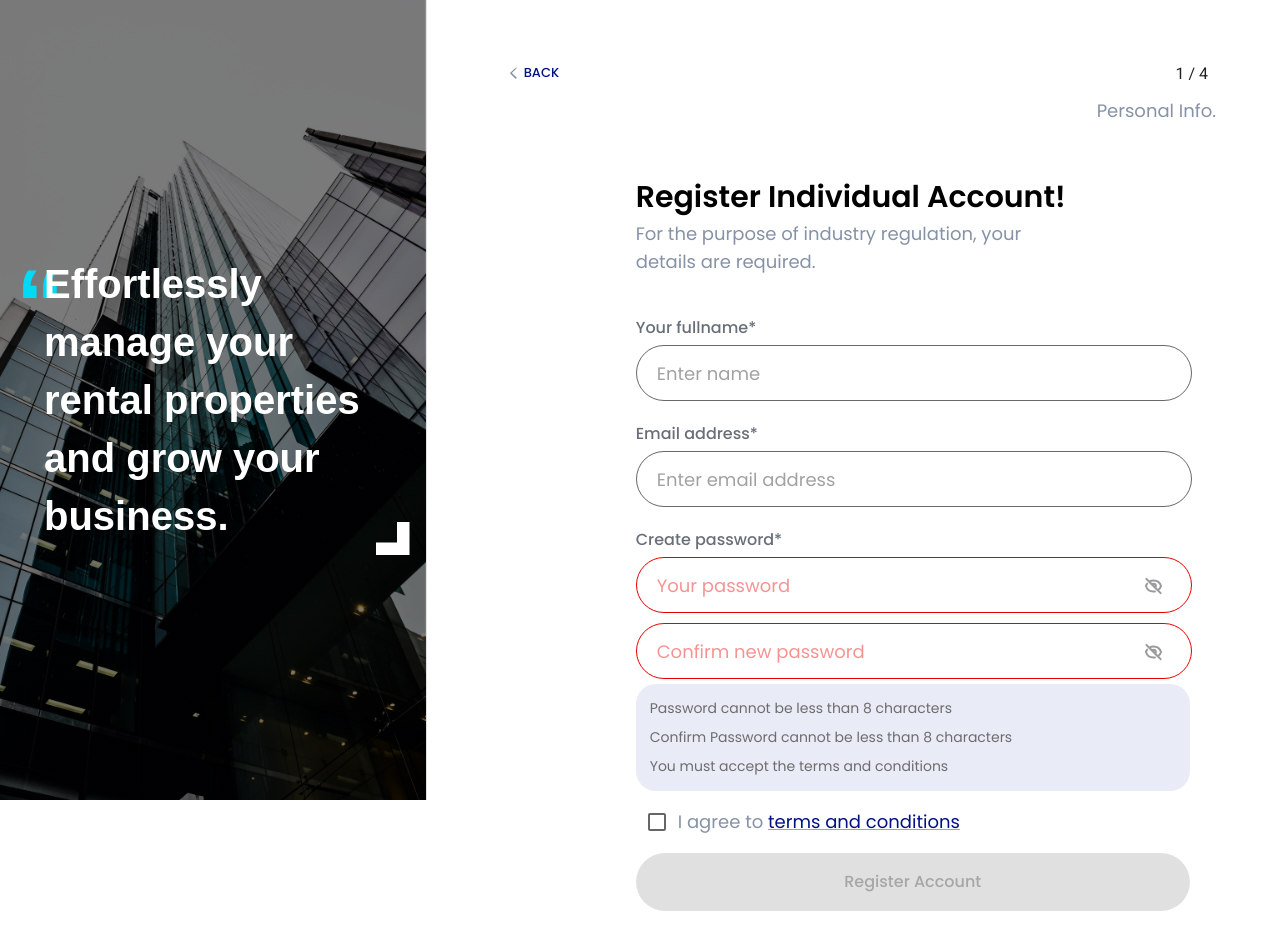
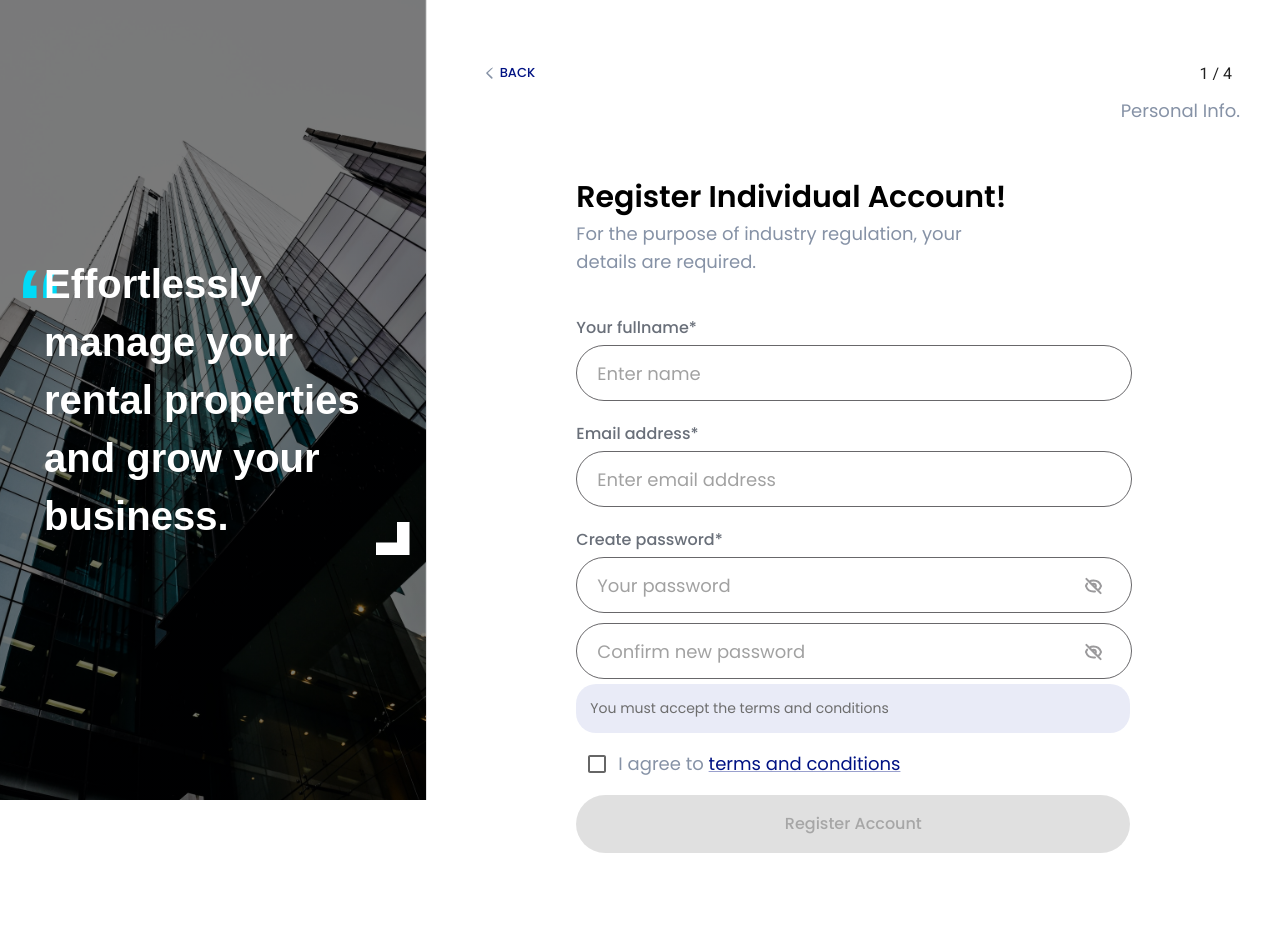
Before and after one commit to Kamran0925/manzeli-frontend, a React (Create React App) app: page / in a window 1280 px wide. Both pictures are taken after a click on the element 845 px from the left and 428 px from the top of the page. Shown: the top 950 px of the page. Built offline with nearby package versions, Linux system fonts and the light colour scheme; a web font is replaced by a local one.

Commit message:
Add fix for skip password validation on sign up page first render

```diff
--- a/src/components/registration/SignUp/SignUp.module.css
+++ b/src/components/registration/SignUp/SignUp.module.css
@@ -1,13 +1,16 @@
+.box1 {
+  display: flex;
+  flex-direction: column;
+  align-items: center;
+}
+
 .box2 {
-  margin-top: 50px;
-  padding-left: 20%;
+  margin: 50px auto;
+  max-width: 554px;
   display: flex;
   flex-direction: column;
   align-items: center;
   justify-content: center;
-  max-width: 554px;
-  width: 100%;
-  height: auto;
 }
 
 .box3 {
@@ -32,10 +35,6 @@
 }
 
 @media (max-width: 600px) {
-  .box1 {
-    padding: 0px;
-  }
-
   .box2 {
     padding-left: 0;
     margin-top: 80px;
--- a/src/components/registration/SignUp/SignUp.tsx
+++ b/src/components/registration/SignUp/SignUp.tsx
@@ -22,6 +22,11 @@ const SignUp = () => {
   const { formState, validateField, validatePassword, previousStep, nextStep } =
     useFormContext();
 
+  const [isButtonDisabled, setIsButtonDisabled] = useState(true);
+  const [collectedErrors, setCollectedErrors] = useState<string[]>([]);
+
+  const [isOpen, setIsOpen] = useState(false);
+
   const handleChange = (
     event: React.ChangeEvent<HTMLInputElement>,
     name: string,
@@ -29,11 +34,6 @@ const SignUp = () => {
   ) => {
     validateField(type, name, event.target.value);
   };
-
-  const [isButtonDisabled, setIsButtonDisabled] = useState(true);
-  const [collectedErrors, setCollectedErrors] = useState<string[]>([]);
-
-  const [isOpen, setIsOpen] = useState(false);
 
   const handleTermsAccept = () => {
     validateField("checkbox", "isTermsAccepted", true);
@@ -76,20 +76,30 @@ const SignUp = () => {
   };
 
   useEffect(() => {
+    if (
+      formState.password.value !== "" &&
+      formState.confirmPassword.value !== ""
+    ) {
       validatePassword(
         "password",
         "confirmPassword",
         formState.confirmPassword.value,
       );
+    }
   }, [formState.password.value]);
 
   useEffect(() => {
+    if (
+      formState.password.value !== "" &&
+      formState.confirmPassword.value !== ""
+    ) {
       validateField("password", "password", formState.password.value);
-  }, [formState.confirmPassword]);
+    }
+  }, [formState.confirmPassword.value]);
 
   return (
     <>
-      <Container className={styles.box1}>
+      <Container className={styles.box1} disableGutters={true}>
         <MobileStepper
           variant="text"
           steps={4}
@@ -131,7 +141,8 @@ const SignUp = () => {
             sx={{
               marginRight: "auto",
               width: {
-                xs: "80%",
+                xs: "100%",
+                sm: "80%",
               },
             }}
           >
@@ -200,7 +211,15 @@ const SignUp = () => {
                 onClick={() => setIsOpen(true)}
               />
 
-              <Typography variant="body1">
+              <Typography
+                variant="body1"
+                sx={{
+                  fontSize: {
+                    xs: "14px",
+                    sm: "18px",
+                  },
+                }}
+              >
                 I agree to{" "}
                 <Link
                   color="#001283"
@@ -208,6 +227,10 @@ const SignUp = () => {
                   onClick={() => setIsOpen(true)}
                   sx={{
                     cursor: "pointer",
+                    fontSize: {
+                      xs: "14px",
+                      sm: "18px",
+                    },
                   }}
                 >
                   terms and conditions
```
Lines whose indentation alone changed are shown as unchanged.
